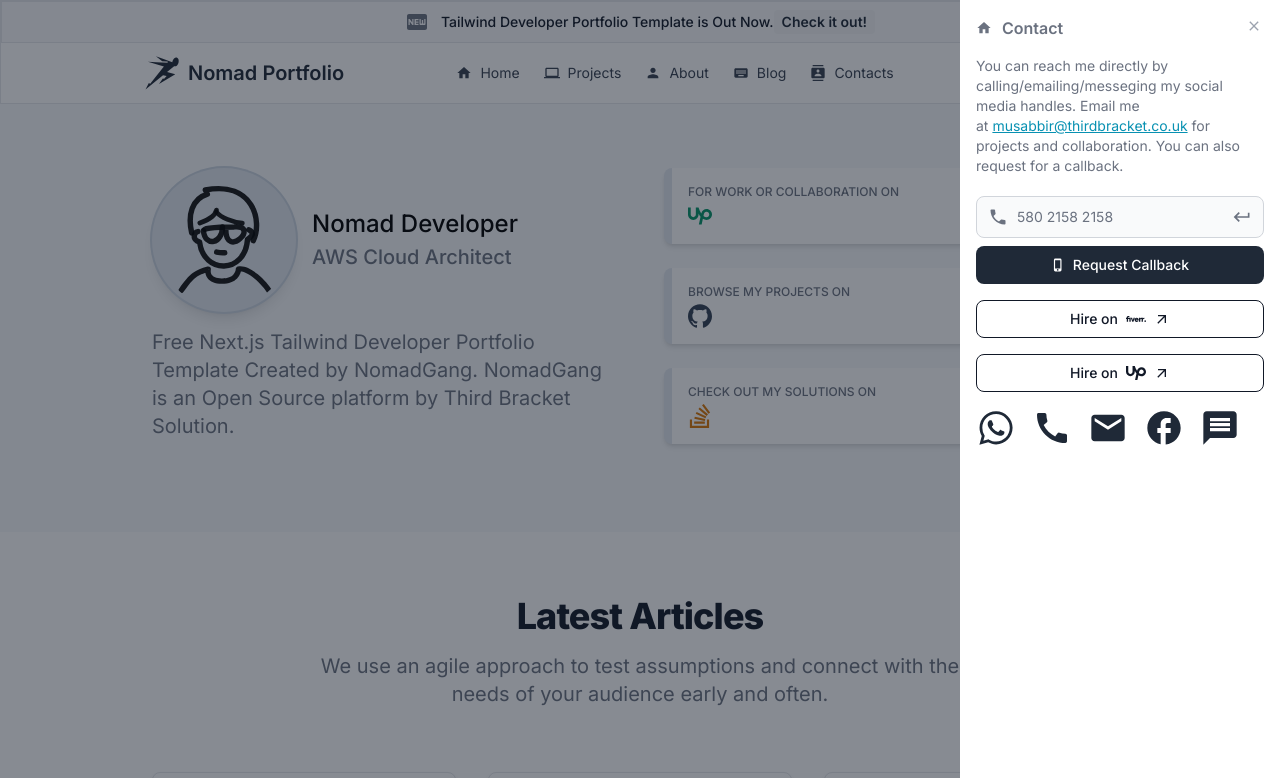
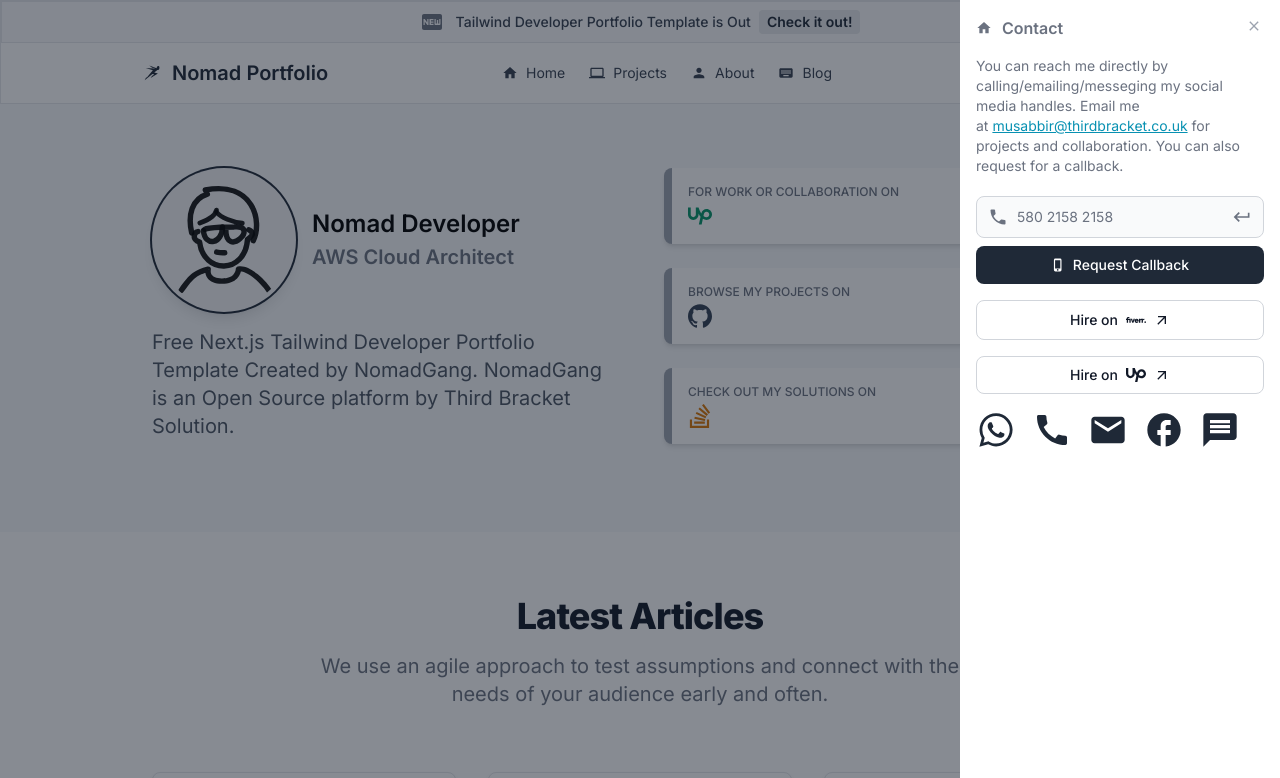
Before and after one commit to sagarmusabbir/nomad-flowbite-react-next.js-portfolio, a Next.js app: page / in a window 1280 px wide. Shown: the top 778 px of the page. Built offline with nearby package versions, Linux system fonts and the light colour scheme.

Commit message:
size-modify

```diff
--- a/app/components/announcement.tsx
+++ b/app/components/announcement.tsx
@@ -7,16 +7,16 @@
     <Banner>
       <div className="flex w-full items-center justify-center border border-b border-gray-200 dark:border-gray-800 bg-gray-50 px-4 py-2  dark:bg-gray-700 bg-gray-50">
         <div className="mx-auto flex items-center gap-x-3">
-          <span className="md:inline">
+          <span className="hidden md:inline">
             <MdFiberNew className="w-6 h-6 fill-gray-500 dark:fill-gray-300" />
           </span>
-          <p className="text-sm font-medium text-gray-900 dark:text-white md:my-0">
-            Tailwind Developer Portfolio Template is Out Now.
+          <p className="text-sm font-medium text-gray-700 dark:text-slate-200 md:my-0">
+            Tailwind Developer Portfolio Template is Out
             <Badge
               href="#"
-              color="gray"
+              color="light"
               size="sm"
-              className="inline-flex items-center "
+              className="inline-flex items-center ml-2"
             >
               Check it out!
             </Badge>
--- a/app/components/comparison.tsx
+++ b/app/components/comparison.tsx
@@ -23,16 +23,16 @@
               bordered
               size="xl"
               className="justify-start mb-4"
-              color="gray"
+              color="dark"
               theme={{
                 root: {
                   color: {
-                    gray: " bg-slate-200 ring-slate-300 rounded-full shadow-lg ",
+                    dark: " bg-gray-100 ring-gray-800 rounded-full shadow-lg ",
                   },
                 },
               }}
             >
-              <div className="space-y-1 font-medium text-2xl dark:text-white">
+              <div className="space-y-1 font-semibold text-2xl dark:text-white">
                 <h1>Nomad Developer</h1>
                 <span className=" text-gray-500 text-xl dark:text-gray-400">
                   AWS Cloud Architect
@@ -40,7 +40,7 @@
               </div>
             </Avatar>
 
-            <p className=" text-gray-500 dark:text-gray-400 sm:text-xl">
+            <p className=" text-gray-600 dark:text-gray-400 sm:text-xl">
               Free Next.js Tailwind Developer Portfolio Template Created by
               NomadGang. NomadGang is an Open Source platform by Third Bracket
               Solution.
@@ -49,7 +49,7 @@
           <div>
             <a
               href="#"
-              className="mb-6 flex items-center justify-between rounded-lg border-l-8 border-slate-200 bg-white p-4 shadow hover:bg-gray-50 dark:border-slate-500 dark:bg-gray-800 dark:hover:bg-slate-800 shadow-md"
+              className="mb-6 flex items-center justify-between rounded-lg border-l-8 border-gray-400 bg-white p-4 shadow hover:bg-gray-50 dark:border-slate-500 dark:bg-gray-800 dark:hover:bg-slate-800 shadow-md"
             >
               <div>
                 <span className="mb-1 block text-xs font-medium uppercase text-gray-500 dark:text-gray-400">
@@ -62,7 +62,7 @@
             </a>
             <a
               href="#"
-              className="mb-6 flex items-center justify-between rounded-lg border-l-8 border-slate-200 bg-white p-4 shadow hover:bg-gray-50 dark:border-slate-500 dark:bg-gray-800 dark:hover:bg-slate-800 shadow-md"
+              className="mb-6 flex items-center justify-between rounded-lg border-l-8 border-gray-400 bg-white p-4 shadow hover:bg-gray-50 dark:border-slate-500 dark:bg-gray-800 dark:hover:bg-slate-800 shadow-md"
             >
               <div>
                 <span className="mb-1 block text-xs font-medium uppercase text-gray-500 dark:text-gray-400">
@@ -74,7 +74,7 @@
             </a>
             <a
               href="#"
-              className="mb-6 flex items-center justify-between rounded-lg border-l-8 border-slate-200 bg-white p-4 shadow hover:bg-gray-50 dark:border-slate-500 dark:bg-gray-800 dark:hover:bg-slate-800 shadow-md"
+              className="mb-6 flex items-center justify-between rounded-lg border-l-8 border-gray-400 bg-white p-4 shadow hover:bg-gray-50 dark:border-slate-500 dark:bg-gray-800 dark:hover:bg-slate-800 shadow-md"
             >
               <div>
                 <span className="mb-1 block text-xs font-medium uppercase text-gray-500 dark:text-gray-400">
--- a/app/components/comtact.tsx
+++ b/app/components/comtact.tsx
@@ -34,7 +34,8 @@
 
   return (
     <>
-      <Button
+      {/* <Button
+
         className="fixed bottom-8 right-4 "
         onClick={() => setIsOpen(true)}
         color="light"
@@ -42,7 +43,14 @@
         outline
       >
         <MdContactSupport className="w-8 h-8" />
-      </Button>
+      </Button> */}
+
+      <a
+        onClick={() => setIsOpen(true)}
+        className="fixed bottom-8 right-4 cursor-pointer "
+      >
+        <MdContactSupport className="w-12 h-12 fill-gray-800 dark:fill-slate-200 stroke-gray-900 " />
+      </a>
 
       <Drawer open={isOpen} onClose={handleClose} position="right">
         <Drawer.Header title="Contact" />
@@ -95,30 +103,30 @@
               <SiFiverr className="w-4 h-4  " />
               <MdArrowOutward className="h-4 w-4  " />
             </a> */}
-          <Button className="w-full mb-4" size="sm" color="gray" outline>
+          <Button className="w-full mb-4" size="sm" color="light" outline>
             Hire on <SiFiverr className="self-center w-5 h-5 ml-2" />
             <MdArrowOutward className="h-4 w-4 self-center ml-2  " />
           </Button>
-          <Button className="w-full mb-4" size="sm" color="gray" outline>
+          <Button className="w-full mb-4" size="sm" color="light">
             Hire on <SiUpwork className="self-center w-5 h-5 ml-2" />
             <MdArrowOutward className="h-4 w-4 self-center ml-2  " />
           </Button>
 
           <div className="mt-2 flex flex-wrap gap-4  sm:mt-0 ">
             <a href="#">
-              <MdWhatsapp className="w-6 h-6 sm:w-10 sm:h-10 fill-gray-800 dark:fill-slate-200" />
+              <MdWhatsapp className="w-10 h-10 fill-gray-800 dark:fill-slate-200" />
             </a>
             <a href="#">
-              <MdCall className="w-6 h-6 sm:w-10 sm:h-10 fill-gray-800 dark:fill-slate-200" />
+              <MdCall className="w-10 h-10 fill-gray-800 dark:fill-slate-200" />
             </a>
             <a href="#">
-              <MdEmail className="w-6 h-6 sm:w-10 sm:h-10 fill-gray-800 dark:fill-slate-200" />
+              <MdEmail className="w-10 h-10 fill-gray-800 dark:fill-slate-200" />
             </a>
             <a href="#">
-              <MdFacebook className="w-6 h-6 sm:w-10 sm:h-10 fill-gray-800 dark:fill-slate-200" />
+              <MdFacebook className="w-10 h-10 fill-gray-800 dark:fill-slate-200" />
             </a>
             <a href="#">
-              <MdMessage className="w-6 h-6 sm:w-10 sm:h-10 fill-gray-800 dark:fill-slate-200" />
+              <MdMessage className="w-10 h-10 fill-gray-800 dark:fill-slate-200" />
             </a>
           </div>
         </Drawer.Items>
--- a/app/components/default.tsx
+++ b/app/components/default.tsx
@@ -17,8 +17,8 @@
       <Contact />
 
       <Navbar className="  max-w-screen-lg mx-auto  ">
-        <Navbar.Brand href="https://flowbite.com">
-          <GiSprint className="mr-2 w-6 h-6 sm:w-9 sm:h-9 fill-gray-800 dark:fill-slate-200" />
+        <Navbar.Brand as={Link} href="https://flowbite-react.com">
+          <GiSprint className="mr-3 h-6 sm:h-9 fill-gray-800 dark:fill-slate-200" />
           <span className="hidden sm:block self-center whitespace-nowrap text-xl font-semibold dark:text-slate-200 text-gray-800">
             Nomad Portfolio
           </span>
@@ -32,7 +32,7 @@
             }}
           />
 
-          <Button size="sm" color="light">
+          <Button href="/" size="sm" color="dark">
             CV
             <MdDownload className="ml-2 h-5 w-5 shrink-0" />
           </Button>
--- a/app/components/newsletter-footer.tsx
+++ b/app/components/newsletter-footer.tsx
@@ -137,7 +137,7 @@
               alt="Nomad-portfolio"
               name="Nomad Portfolio"
               theme={{
-                img: "mr-3 h-8 dark:invert",
+                img: "dark:invert h-8 mr-3",
               }}
             />
           </div>
--- a/site.ts
+++ b/site.ts
@@ -13,7 +13,6 @@
   { id: 1, name: "Projects", to: "/projects", icon: MdComputer },
   { id: 2, name: "About", to: "/about", icon: MdPerson },
   { id: 3, name: "Blog", to: "/blog", icon: MdKeyboard },
-  { id: 4, name: "Contacts", to: "/contacts", icon: MdContacts },
 
   // { id: 3, name: "Search", to: "/search" },
 ];
```
